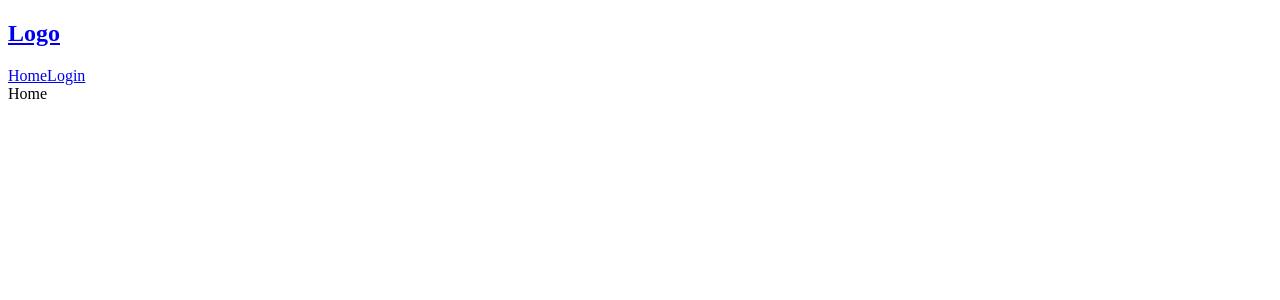
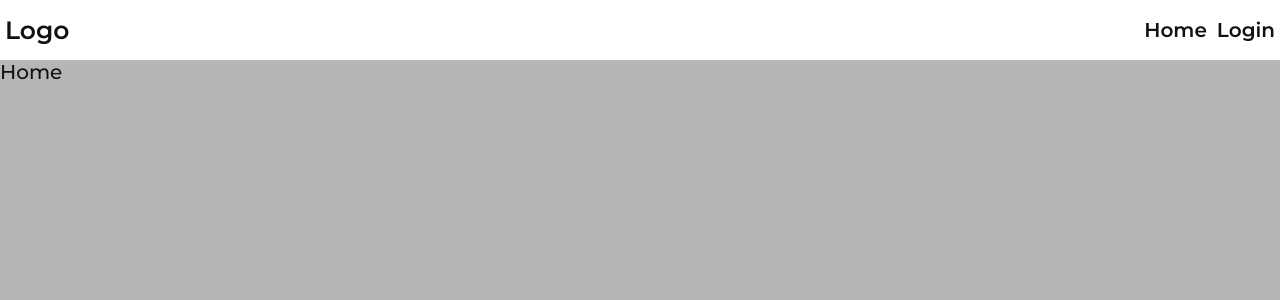
Before and after one commit to whatislove-zh/blog-vue, a Vue app: page / in a window 1280 px wide. Shown: the top 300 px of the page. Built offline with nearby package versions, Linux system fonts and the light colour scheme.

Commit message:
style: add heder style and common

```diff
--- /dev/null
+++ b/src/assets/styles/_common.scss
@@ -0,0 +1,31 @@
+@import url("https://fonts.googleapis.com/css2?family=Lilita+One&family=Montserrat:wght@400;500;600&display=swap");
+@import "./variables";
+
+* {
+  margin: 0;
+  padding: 0;
+  box-sizing: border-box;
+  color: $black;
+  font-weight: $medium-weight;
+  font-size: $mid-size;
+  scroll-behavior: smooth;
+}
+body {
+  font-family: "Montserrat", sans-serif;
+  background: $whet;
+}
+.nav {
+  display: flex;
+  align-items: center;
+  gap: 10px;
+  .link {
+    font-weight: $bold-weight;
+    &:hover {
+      color: $orange;
+    }
+  }
+}
+.link {
+  text-decoration: none;
+  transition: all 0.5s ease;
+}
--- /dev/null
+++ b/src/assets/styles/_header.scss
@@ -0,0 +1,18 @@
+@import "./variables";
+
+.header {
+  display: flex;
+  align-items: center;
+  justify-content: space-between;
+  padding: 15px 5px;
+  background: $white;
+}
+.header-logo {
+  font-size: $large-size;
+  font-weight: $bold-weight;
+  transition: all 0.5s ease;
+  &:hover {
+    color: $orange;
+    transform: scale(1.15);
+  }
+}
--- /dev/null
+++ b/src/assets/styles/_variables.scss
@@ -0,0 +1,17 @@
+$bold-weight: 600;
+$medium-weight: 500;
+$regular-weight: 400;
+
+$black: #111111;
+$dark-purple: #1e1823;
+$orange: #fd9222;
+$white: #ffffff;
+$whet: #b6b6b6;
+
+$small-size: 15px;
+$mid-size: 20px;
+$large-size: 25px;
+
+$sm: 375px;
+$md: 768px;
+$lg: 1200px;
--- a/src/components/Navigation.vue
+++ b/src/components/Navigation.vue
@@ -1,5 +1,5 @@
 <template>
-    <nav class="header-nav">
+    <nav class="nav">
         <RouterLink to="/" class="link">Home</RouterLink>
         <RouterLink to="/login" class="link">Login</RouterLink>
     </nav>
--- a/src/style.scss
+++ b/src/style.scss
@@ -0,0 +1,2 @@
+@use "./assets/styles/common";
+@use "./assets/styles/header";
```
